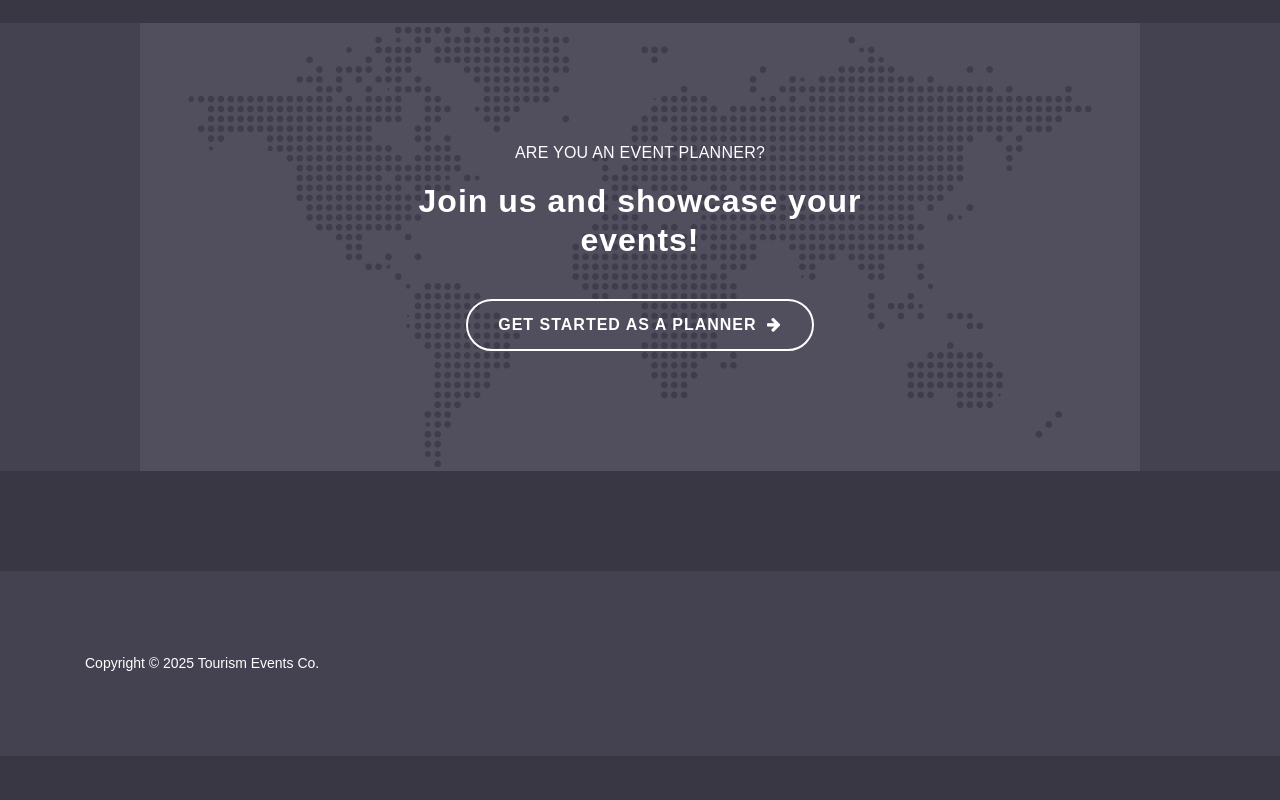
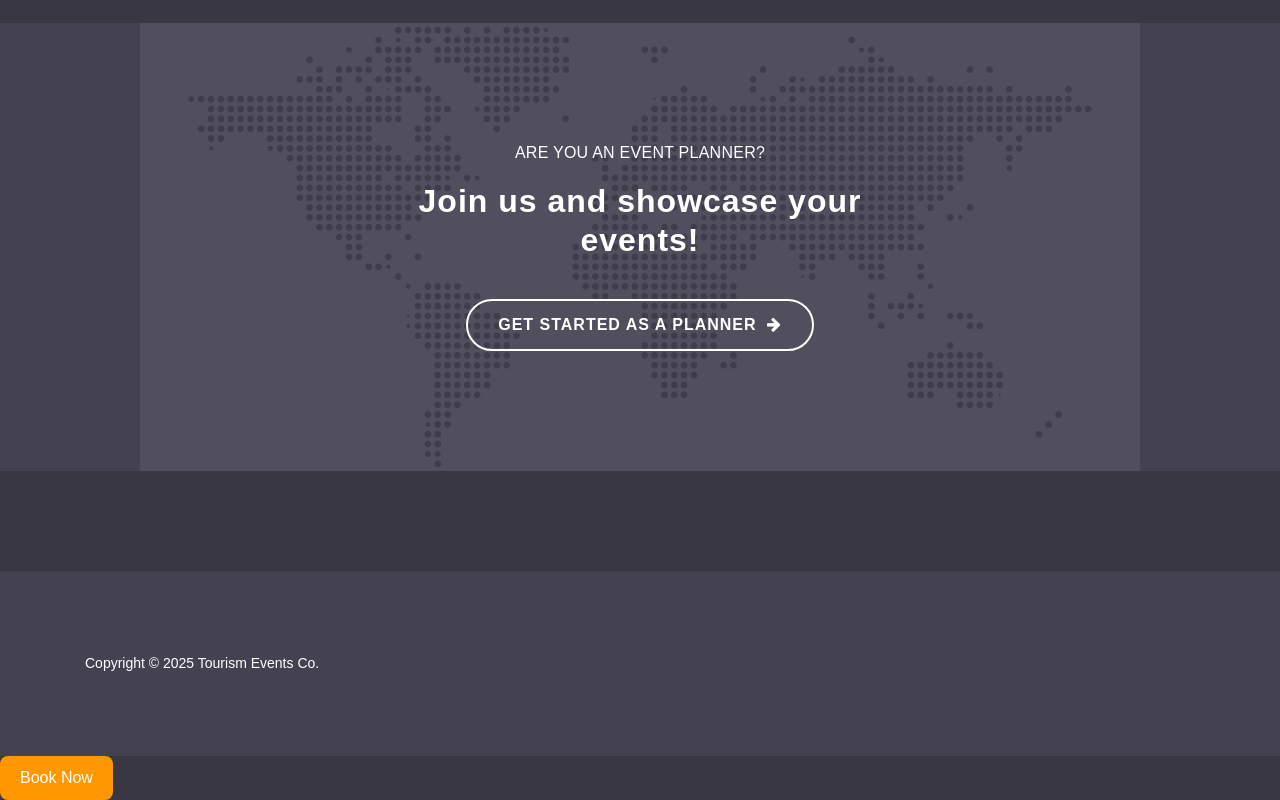
Before and after one commit to MzoonSA/Tourism-Events, a plain HTML site: page index.html in a window 1280 px wide. Shown: the part 2843-3643 px from the top of the page. Before the commit the page ends 3599 px from the top, so only its background shows below. Drawn offline with Linux system fonts and the light colour scheme.

Commit message:
Update index.html

```diff
--- a/index.html
+++ b/index.html
@@ -452,3 +452,24 @@
 
   </body>
 </html>
+<!-- index.html -->
+<a href="booking.html">
+  <button class="book-now-btn">Book Now</button>
+</a>
+
+<style>
+  .book-now-btn {
+    background-color: #ff9800;
+    color: white;
+    padding: 10px 20px;
+    border: none;
+    border-radius: 8px;
+    font-size: 16px;
+    cursor: pointer;
+    transition: background-color 0.3s;
+  }
+
+  .book-now-btn:hover {
+    background-color: #e68900;
+  }
+</style>
```
